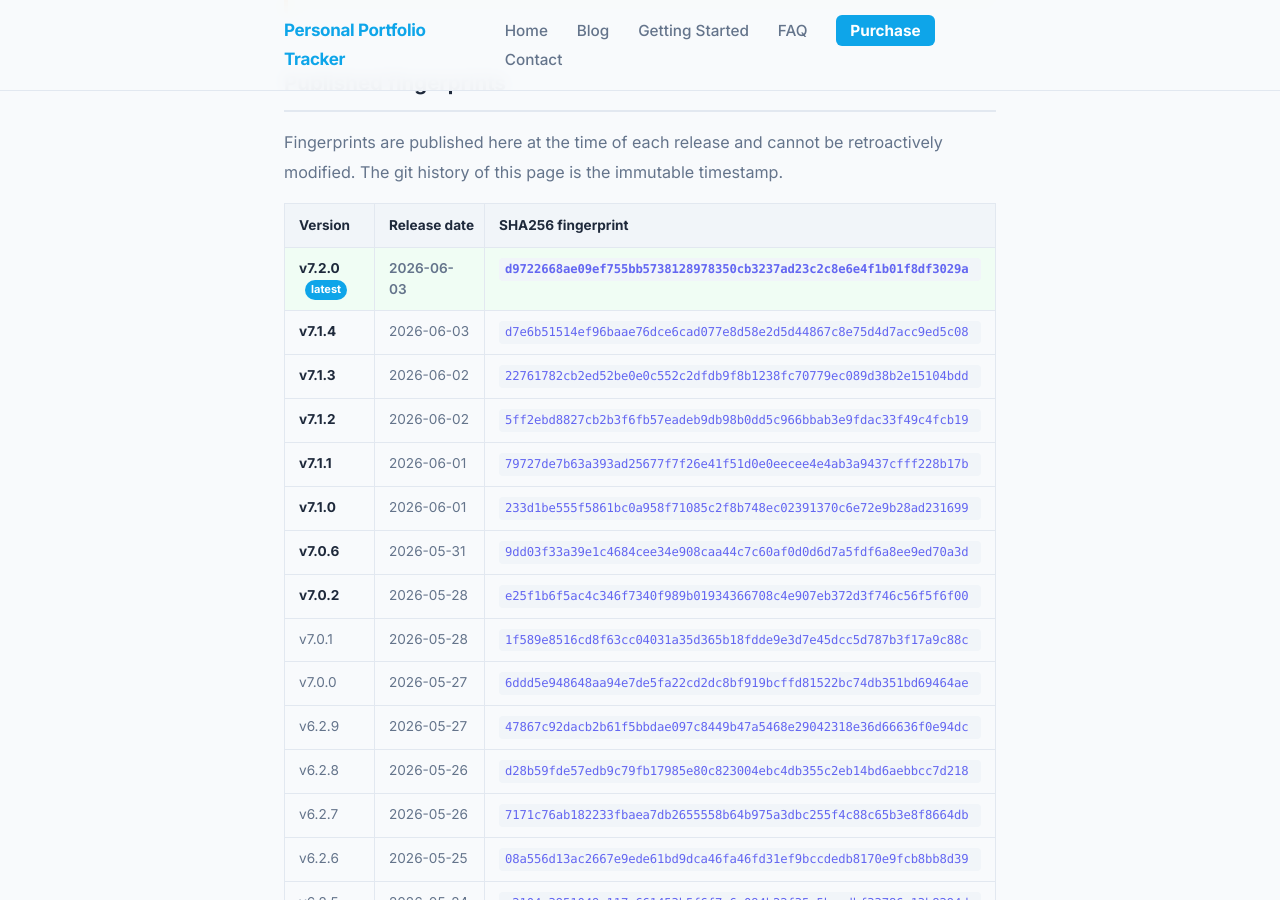
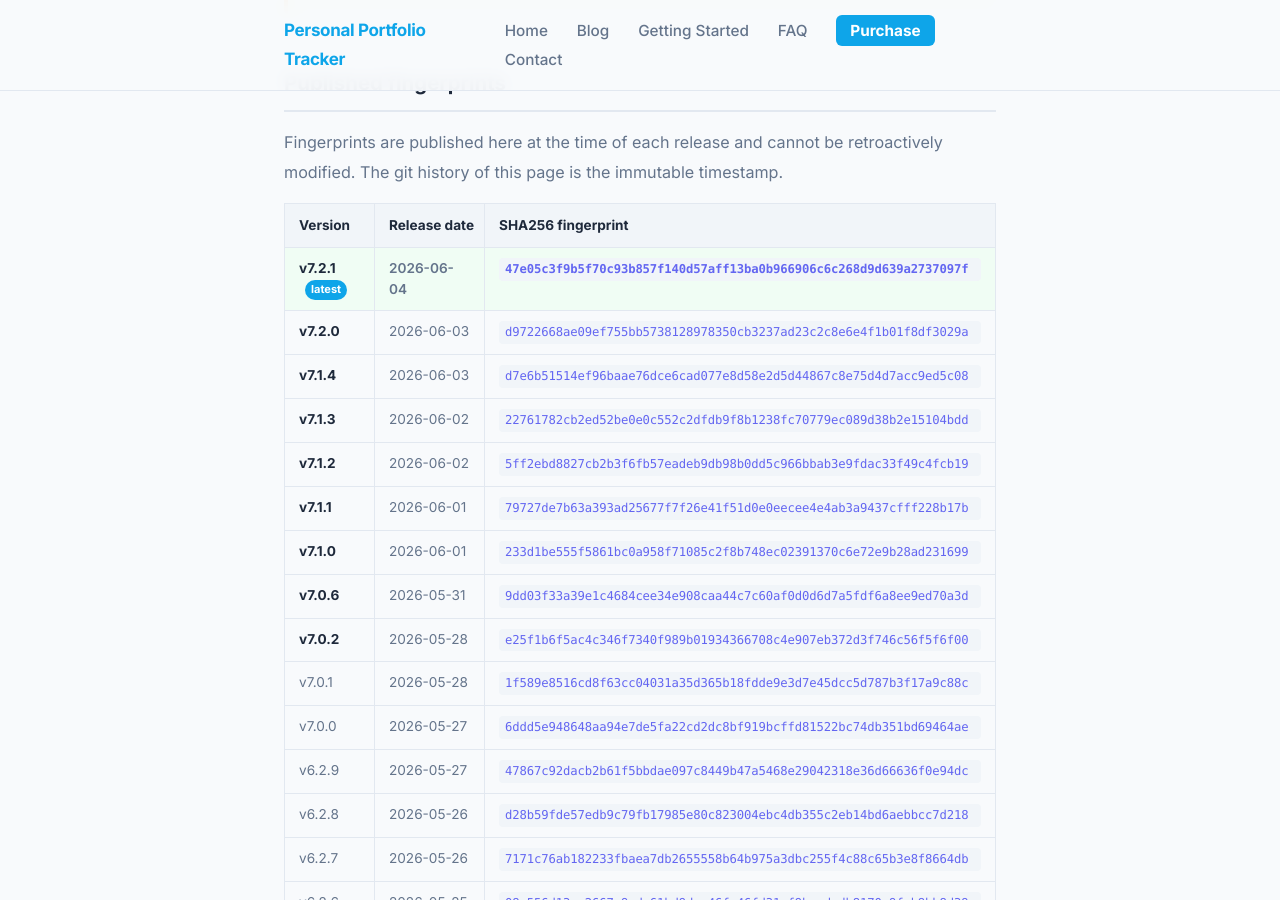
Before and after one commit to srikrishna2024/portfolio-tracker-blog, a Jekyll site: the page built from release-fingerprints/index.html, in a window 1280 px wide and 900 px high, scrolled down 933 px. Built offline with Jekyll 4.4.1, drawn with Linux system fonts in a browser that asks for light colours.

Commit message:
release: add v7.2.1 fingerprint

```diff
--- a/release-fingerprints/index.html
+++ b/release-fingerprints/index.html
@@ -40,7 +40,12 @@ title: Release Fingerprints
       </thead>
       <tbody>
         <tr class="fp-current">
-          <td><strong>v7.2.0</strong> <span class="fp-badge">latest</span></td>
+          <td><strong>v7.2.1</strong> <span class="fp-badge">latest</span></td>
+          <td>2026-06-04</td>
+          <td><code class="fp-code">47e05c3f9b5f70c93b857f140d57aff13ba0b966906c6c268d9d639a2737097f</code></td>
+        </tr>
+        <tr>
+          <td><strong>v7.2.0</strong></td>
           <td>2026-06-03</td>
           <td><code class="fp-code">d9722668ae09ef755bb5738128978350cb3237ad23c2c8e6e4f1b01f8df3029a</code></td>
         </tr>
```
